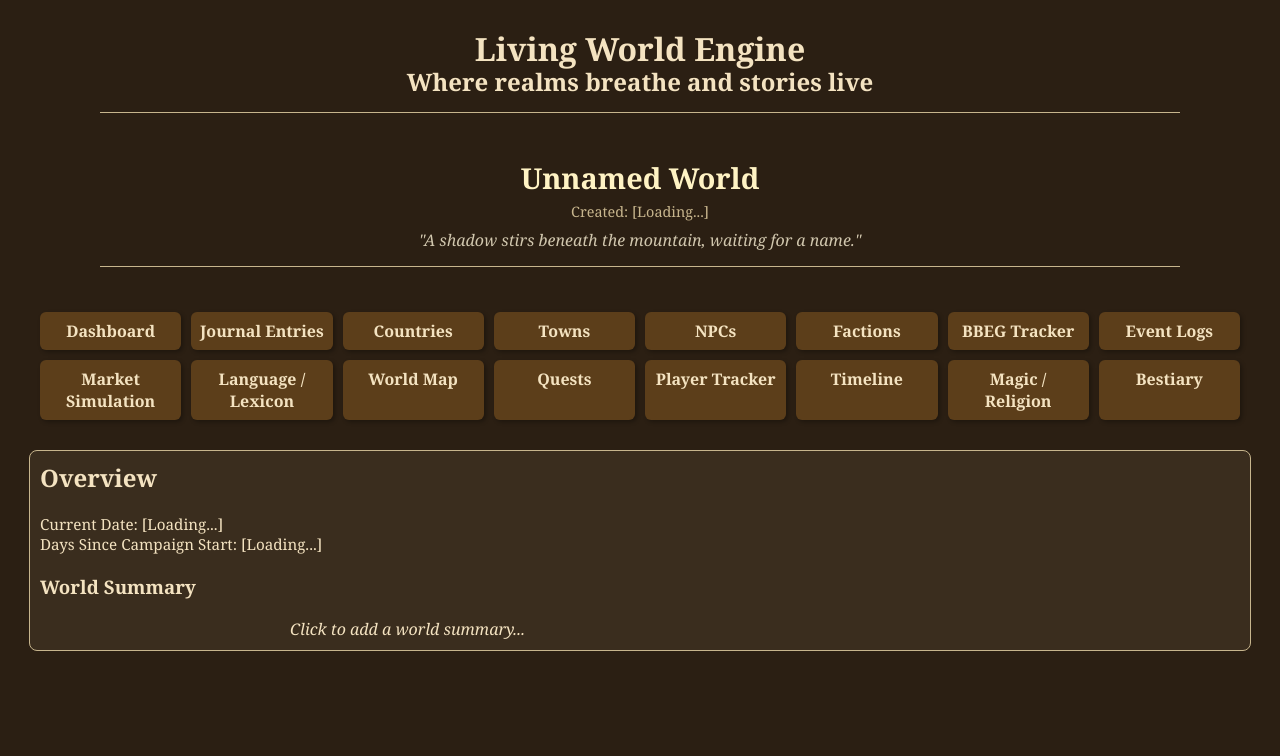
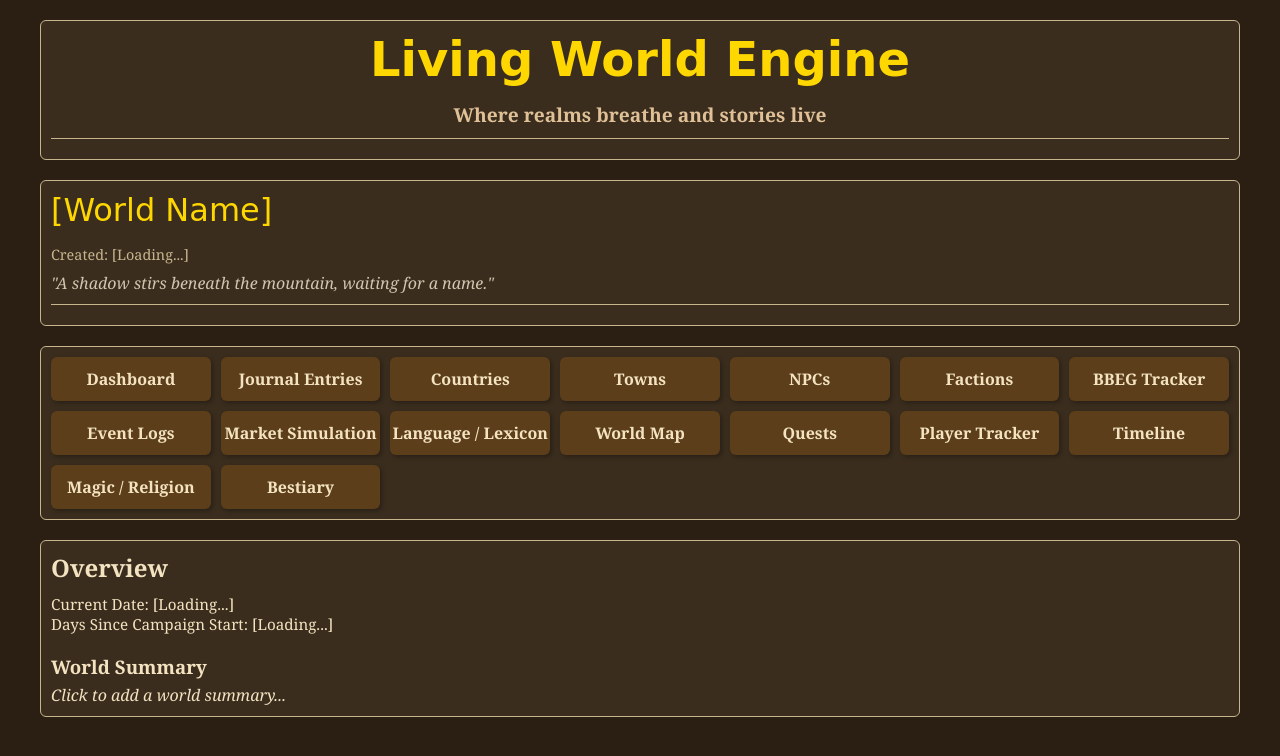
Before and after one commit to DurinTheDeathless/livingworldengine, a website: page public/play.html in a window 1280 px wide. Drawn offline with Linux system fonts and the light colour scheme; a web font is replaced by a local one.

Commit message:
Fix layout structure 31

```diff
--- a/public/play.html
+++ b/public/play.html
@@ -1,147 +1,122 @@
 <!DOCTYPE html>
 <html lang="en">
 <head>
-  <meta charset="utf-8" />
-  <meta name="viewport" content="width=device-width, initial-scale=1.0" />
+  <meta charset="UTF-8" />
   <title>Living World Engine – Dashboard</title>
-  <!-- Optional external CSS -->
-  <link href="landing.css" rel="stylesheet" />
+  <!-- Import UnifrakturCook for main headings -->
+  <link href="https://fonts.googleapis.com/css2?family=UnifrakturCook:wght@700&display=swap" rel="stylesheet">
   <style>
-    /* 1) Basic page styling */
+    /* Reset and basic setup */
+    * {
+      margin: 0;
+      padding: 0;
+      box-sizing: border-box;
+    }
     body {
-      margin: 0;
-      padding: 20px;
       background-color: #2b1f13;
       color: #f4e3c1;
       font-family: Georgia, serif;
-      /* We’re not centering everything; normal flow from top to bottom. */
+      text-align: left;
+      padding: 20px;
+    }
+    .section-block {
+      max-width: 1200px;
+      margin: 0 auto 20px auto;
+      padding: 10px;
+      background-color: #3a2d1e;
+      border: 1px solid #c7b58d;
+      border-radius: 6px;
     }
 
-    /* 2) A general "section-block" class for max-width centering */
-    .section-block {
-      max-width: 1200px;
-      margin: 0 auto;   /* center horizontally if screen is wider than 1200px */
-      padding: 10px;
+    /* Title Section */
+    #title-section h1 {
+      /* UnifrakturCook for the main title */
+      font-family: 'UnifrakturCook', cursive;
+      font-size: 3rem;
+      color: #ffd700;
+      margin-bottom: 0.3em;
+      text-align: center;
+    }
+    /* Optional smaller subtitle under the main heading */
+    #title-section h2 {
+      font-family: Georgia, serif;
+      font-size: 1.2rem;
+      color: #e0c097;
+      margin-bottom: 0.5em;
+      text-align: center;
     }
 
-    /* 3) Title section (displays on top, scrolls normally) */
-    #title-section {
-      /* No pinned positioning; normal block. */
-      background-color: #2b1f13;
-      margin-bottom: 20px; /* add a gap before the next section */
-      text-align: center;   /* headings are center-aligned if you like */
-    }
-    /* Remove default h1/h2 margins for tighter spacing */
-    #title-section h1, #title-section h2 {
-      margin: 0;
-      line-height: 1.2;
+    .divider {
+      border: none;
+      border-top: 1px solid #c7b58d;
+      margin: 10px 0;
     }
 
-    /* 4) World info (again, normal block) */
-    #info-section {
-      background-color: #2b1f13;
-      margin-bottom: 20px;
-      text-align: center;
-    }
+    /* World Info Section */
     #world-name {
-      font-size: 1.8em;
-      font-weight: bold;
-      color: #fff3c4;
-      margin: 0; /* minimal margin to keep it tight */
+      /* Also use UnifrakturCook for the “world name” */
+      font-family: 'UnifrakturCook', cursive;
+      font-size: 2rem;
+      color: #ffd700;
+      margin-bottom: 0.5em;
     }
     #creation-date {
       font-size: 0.9em;
       color: #c7b58d;
-      margin-top: 5px;
+      margin-bottom: 0.5em;
     }
     #dm-inspiration {
       font-style: italic;
       color: #d1c7ae;
-      margin-top: 8px;
-      margin-bottom: 10px;
+      margin-bottom: 0.5em;
     }
 
-    /* 5) Navigation section */
-    #nav-section {
-      background-color: #2b1f13;
-      margin-bottom: 20px;
-      text-align: center;
-    }
-    /* The nav-tabs container uses grid for the buttons themselves */
+    /* Nav tabs – treat each link like a “button” that’s centered
+       both horizontally and vertically using flex. */
     .nav-tabs {
       display: grid;
       grid-template-columns: repeat(auto-fit, minmax(140px, 1fr));
       gap: 10px;
-      max-width: 1200px;
-      margin: 0 auto; /* center within the page width */
     }
     .nav-tabs a {
+      /* Button-like styling for each link */
+      display: inline-flex;           /* flex container for text alignment */
+      align-items: center;           /* center text vertically */
+      justify-content: center;       /* center text horizontally */
       background-color: #5c3e1a;
       color: #f4e3c1;
       text-decoration: none;
-      padding: 8px;
       border-radius: 6px;
       font-weight: bold;
-      display: block;
       box-shadow: 2px 2px 4px rgba(0,0,0,0.3);
       transition: background-color 0.3s ease, transform 0.2s ease;
+
+      /* Spacing inside each link: */
+      padding: 10px;
+      height: 44px;            /* optionally fix a height so they match */
+      line-height: normal;
+      white-space: nowrap;     /* prevent text from wrapping to a second line */
+      text-align: center;      /* fallback text alignment if needed */
     }
     .nav-tabs a:hover {
       background-color: #8a5f2e;
       transform: scale(1.03);
     }
-
-    /* 6) Common divider styling */
-    .divider {
-      border: none;
-      border-top: 1px solid #c7b58d;
-      margin: 15px auto 5px;
-      max-width: 90%;
-    }
-
-    /* 7) Main "Overview" content section at the bottom (normal block) */
-    #overview-section {
-      background-color: #3a2d1e;
-      border-radius: 8px;
-      border: 1px solid #c7b58d;
-      text-align: left;    /* content is left-aligned inside */
-      margin-bottom: 20px; /* space at bottom if desired */
-    }
-    #overview-section h2 {
-      margin-top: 0;
-    }
-    /* For smaller screens, tweak heading or layout as needed */
-    @media (max-width: 768px) {
-      #title-section h1 {
-        font-size: 2em;
-      }
-      #title-section h2 {
-        font-size: 1.1em;
-      }
-      #overview-section {
-        padding: 15px;
-      }
-    }
   </style>
 </head>
 
 <body>
-
   <!-- Title Section -->
   <div id="title-section" class="section-block">
     <h1>Living World Engine</h1>
-    <h2 class="subtitle">Where realms breathe and stories live</h2>
+    <h2>Where realms breathe and stories live</h2>
     <hr class="divider" />
   </div>
 
-  <!-- Info Section -->
+  <!-- World Info Section -->
   <div id="info-section" class="section-block">
-    <div id="world-name-container">
-      <span id="world-name">[World Name]</span>
-    </div>
-    <div id="creation-date">
-      Created: <span id="created-on">[Loading...]</span>
-    </div>
+    <div id="world-name">[World Name]</div>
+    <div id="creation-date">Created: [Loading...]</div>
     <div id="dm-inspiration">
       "A shadow stirs beneath the mountain, waiting for a name."
     </div>
@@ -170,77 +145,17 @@
     </div>
   </div>
 
-  <!-- Overview Section (main content at bottom) -->
+  <!-- Overview Section -->
   <div id="overview-section" class="section-block">
     <h2>Overview</h2>
-    <div id="date-info" style="margin-bottom: 20px; margin-top: 10px; font-size: 0.95em;">
-      <div id="world-date">
-        Current Date:
-        <span id="date-display">[Loading...]</span>
-      </div>
-      <div id="days-since-start">
-        Days Since Campaign Start:
-        <span id="days-elapsed">[Loading...]</span>
-      </div>
+    <div style="margin-bottom: 20px; margin-top: 10px; font-size: 0.95em;">
+      <div>Current Date: [Loading...]</div>
+      <div>Days Since Campaign Start: [Loading...]</div>
     </div>
     <h3>World Summary</h3>
-    <div id="world-summary-container" style="margin-top: 5px; max-width: 700px; margin-left: auto; margin-right: auto;">
-      <div id="world-summary" style="font-style: italic; max-width: 700px; margin: auto;">
-        <span id="summary-text">Click to add a world summary...</span>
-      </div>
-    </div>
+    <p style="font-style: italic; margin-top: 5px;">
+      Click to add a world summary...
+    </p>
   </div>
-
-  <!-- JavaScript for dynamic data -->
-  <script>
-    function formatDate(isoDate) {
-      const date = new Date(isoDate);
-      const day = date.getDate();
-      const daySuffix = (d => {
-        if (d > 3 && d < 21) return 'th';
-        switch (d % 10) {
-          case 1: return 'st';
-          case 2: return 'nd';
-          case 3: return 'rd';
-          default: return 'th';
-        }
-      })(day);
-
-      const options = { weekday: 'long', month: 'long', year: 'numeric' };
-      const formatter = new Intl.DateTimeFormat('en-GB', options);
-      const parts = formatter.formatToParts(date);
-      const weekday = parts.find(p => p.type === 'weekday')?.value;
-      const month = parts.find(p => p.type === 'month')?.value;
-      const year = parts.find(p => p.type === 'year')?.value;
-
-      return `${weekday} ${day}${daySuffix} of ${month} ${year}`;
-    }
-
-    let currentWorld = null;
-    if (window.name) {
-      try {
-        const parsed = JSON.parse(window.name);
-        currentWorld = parsed.world || null;
-        if (currentWorld) {
-          localStorage.setItem("currentWorld", JSON.stringify(currentWorld));
-          localStorage.setItem("worldFilename", parsed.fileName || "");
-          window.name = "";
-        }
-      } catch (e) {
-        console.warn("Could not parse window.name payload:", e);
-      }
-    }
-    if (!currentWorld) {
-      currentWorld = JSON.parse(localStorage.getItem("currentWorld") || "{}");
-    }
-
-    const worldName = currentWorld.name || "Unnamed World";
-    const created = currentWorld.created || "[Unknown]";
-    const summary = currentWorld.summary || "Click to add a world summary...";
-
-    document.getElementById("world-name").textContent = worldName;
-    document.getElementById("created-on").textContent = formatDate(created);
-    document.getElementById("summary-text").textContent = summary;
-  </script>
 </body>
 </html>
```
